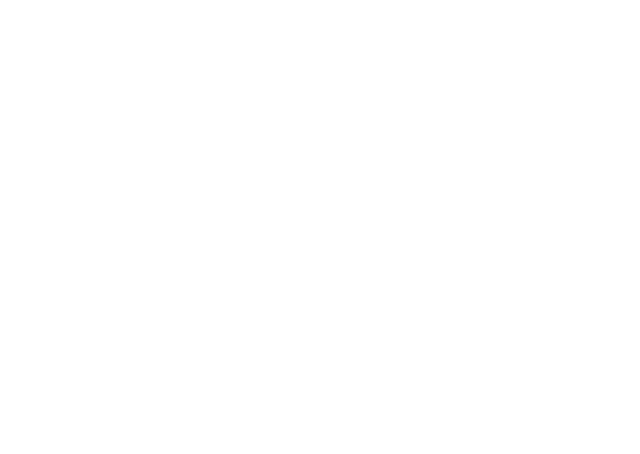
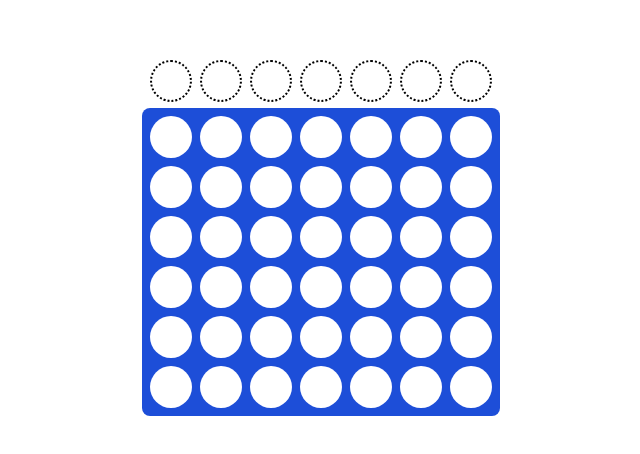
Before and after one commit to Parkreiner/react-exercises, a React (Vite) app: page / in a window 1280 px wide. Shown: the part 164-618 px from the top of the page, without its empty margins (319-959 px from the left). Built offline with nearby package versions, Linux system fonts and the light colour scheme.

Commit message:
refactor: Clean up Connect4 solution

```diff
--- a/src/App.tsx
+++ b/src/App.tsx
@@ -1,3 +1,5 @@
+import Connect4 from "./exercises/Connect4/Connect4";
+
 export default function App() {
-  return null;
+  return <Connect4 />;
 }
--- a/src/exercises/Connect4/Connect4.tsx
+++ b/src/exercises/Connect4/Connect4.tsx
@@ -1,9 +1,22 @@
 import { useEffect } from "react";
-import { pieceBackgroundColors } from "./typesConstants";
+import { cva } from "class-variance-authority";
+import * as VisuallyHidden from "@radix-ui/react-visually-hidden";
+
+import { BoardSpace } from "./typesConstants";
 import useGameState from "./useGameState";
 import DropperButton from "./DropperButton";
 
 const ANIMATION_DELAY_MS = 50;
+
+const pieceStyles = cva("rounded-full w-full h-full", {
+  variants: {
+    cellContent: {
+      red: "bg-red-700",
+      yellow: "bg-yellow-400",
+      empty: "bg-white",
+    } satisfies Record<BoardSpace, string>,
+  },
+});
 
 export default function Connect4() {
   const { state, updaters } = useGameState();
@@ -21,43 +34,39 @@ export default function Connect4() {
     state.status === "tie";
 
   return (
-    <div className="App">
-      {topRow?.map((topRowCell, columnIndex) => (
-        <DropperButton
-          key={columnIndex}
-          activePlayer={state.activePlayer}
-          disabled={gameOver || topRowCell !== "empty"}
-          onClick={() => updaters.selectColumn(columnIndex)}
-        />
-      ))}
+    <div className="h-full flex justify-center items-center flex-col">
+      <div>
+        {topRow?.map((_, columnIndex) => {
+          const columnIsFull = state.board.every((row) => {
+            return row[columnIndex] !== "empty";
+          });
 
-      <table
-        style={{
-          borderSpacing: "0",
-          backgroundColor: "hsl(245deg, 50%, 45%)",
-          borderRadius: "8px",
-        }}
-      >
+          return (
+            <DropperButton
+              key={columnIndex}
+              activePlayer={state.activePlayer}
+              disabled={gameOver || columnIsFull}
+              onClick={() => updaters.selectColumn(columnIndex)}
+            />
+          );
+        })}
+      </div>
+
+      <table className="border-spacing-0 rounded-lg bg-blue-700 p-1 block">
         <tbody>
           {state.board.map((row, rowIndex) => (
             <tr key={rowIndex}>
-              {row.map((cell, columnIndex) => (
+              {row.map((cellContent, columnIndex) => (
                 <td
                   key={columnIndex}
-                  style={{
-                    width: "50px",
-                    height: "50px",
-                    padding: "4px",
-                  }}
+                  className="w-[50px] h-[50px] p-1"
+                  aria-live="polite"
                 >
-                  <div
-                    style={{
-                      width: "100%",
-                      height: "100%",
-                      borderRadius: "9999px",
-                      backgroundColor: pieceBackgroundColors[cell],
-                    }}
-                  />
+                  <VisuallyHidden.Root>
+                    The space at row {rowIndex + 1}, column {columnIndex + 1} is{" "}
+                    {cellContent}.
+                  </VisuallyHidden.Root>
+                  <div className={pieceStyles({ cellContent })} />
                 </td>
               ))}
             </tr>
@@ -66,17 +75,21 @@ export default function Connect4() {
       </table>
 
       {gameOver && (
-        <>
-          <p>
+        <div className="text-center">
+          <p className="pt-4">
             {state.status === "tie" && "Tie!"}
             {state.status === "redWins" && "Red player wins!"}
             {state.status === "yellowWins" && "Yellow player wins!"}
           </p>
 
-          <button type="button" onClick={updaters.resetGame}>
+          <button
+            type="button"
+            className="bg-gray-200 py-4 px-8 rounded-full mt-2 hover:bg-gray-300 transition-colors"
+            onClick={updaters.resetGame}
+          >
             Play again
           </button>
-        </>
+        </div>
       )}
     </div>
   );
--- a/src/exercises/Connect4/DropperButton.tsx
+++ b/src/exercises/Connect4/DropperButton.tsx
@@ -1,11 +1,46 @@
 import { useState } from "react";
-import { PlayerPiece, pieceBackgroundColors } from "./typesConstants";
+import { cva } from "class-variance-authority";
+import { PlayerPiece } from "./typesConstants";
 
 type Props = {
   activePlayer: PlayerPiece;
   disabled: boolean;
   onClick: () => void;
 };
+
+const pieceStyles = cva("w-full h-full rounded-full border-dotted border-2", {
+  variants: {
+    disabled: {
+      true: "border-none",
+      false: "border-black",
+    },
+
+    activePlayer: {
+      red: "",
+      yellow: "",
+    } satisfies Record<PlayerPiece, string>,
+
+    hovered: {
+      true: "",
+      false: "bg-inherit",
+    },
+  },
+
+  compoundVariants: [
+    {
+      hovered: true,
+      disabled: false,
+      activePlayer: "red",
+      class: "bg-red-700",
+    },
+    {
+      hovered: true,
+      disabled: false,
+      activePlayer: "yellow",
+      class: "bg-yellow-400",
+    },
+  ],
+});
 
 export default function DropperButton({
   activePlayer,
@@ -14,9 +49,6 @@ export default function DropperButton({
 }: Props) {
   const [hovered, setHovered] = useState(false);
 
-  const backgroundColor =
-    hovered && !disabled ? pieceBackgroundColors[activePlayer] : "inherit";
-
   return (
     <button
       type="button"
@@ -24,24 +56,11 @@ export default function DropperButton({
       onClick={onClick}
       onPointerEnter={() => setHovered(true)}
       onPointerLeave={() => setHovered(false)}
-      style={{
-        backgroundColor: "hsl(0deg, 0%, 80%)",
-        cursor: disabled ? "default" : "pointer",
-        width: "50px",
-        height: "50px",
-        padding: "4px",
-        border: "none",
-        borderRadius: "8px",
-      }}
+      className={`w-[50px] h-[50px] p-1 border-none bg-white rounded-md ${
+        disabled ? "default" : "pointer"
+      }`}
     >
-      <div
-        style={{
-          backgroundColor,
-          width: "100%",
-          height: "100%",
-          borderRadius: "9999px",
-        }}
-      />
+      <div className={pieceStyles({ hovered, activePlayer, disabled })} />
     </button>
   );
 }
--- /dev/null
+++ b/src/exercises/Connect4/index.ts
@@ -0,0 +1,2 @@
+export * from "./Connect4";
+export { default } from "./Connect4";
```
Also changed, not shown: src/exercises/Connect4/typesConstants.ts (+5 -5 lines).
